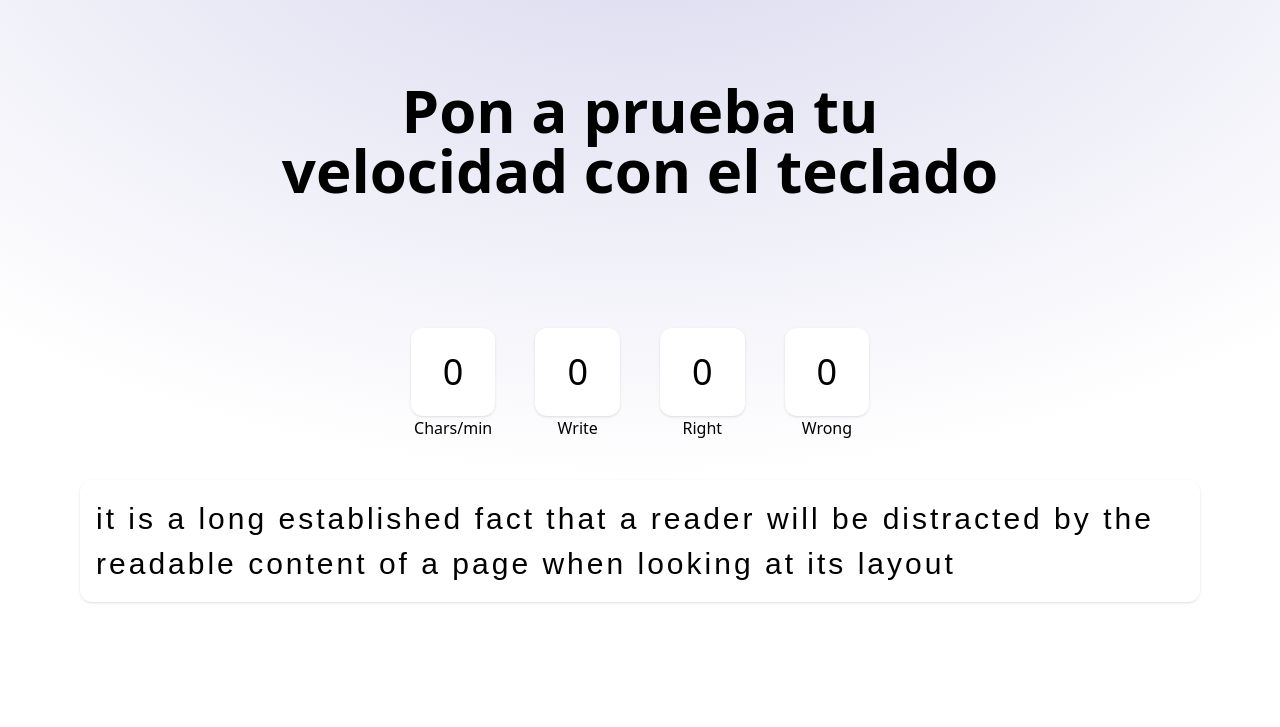
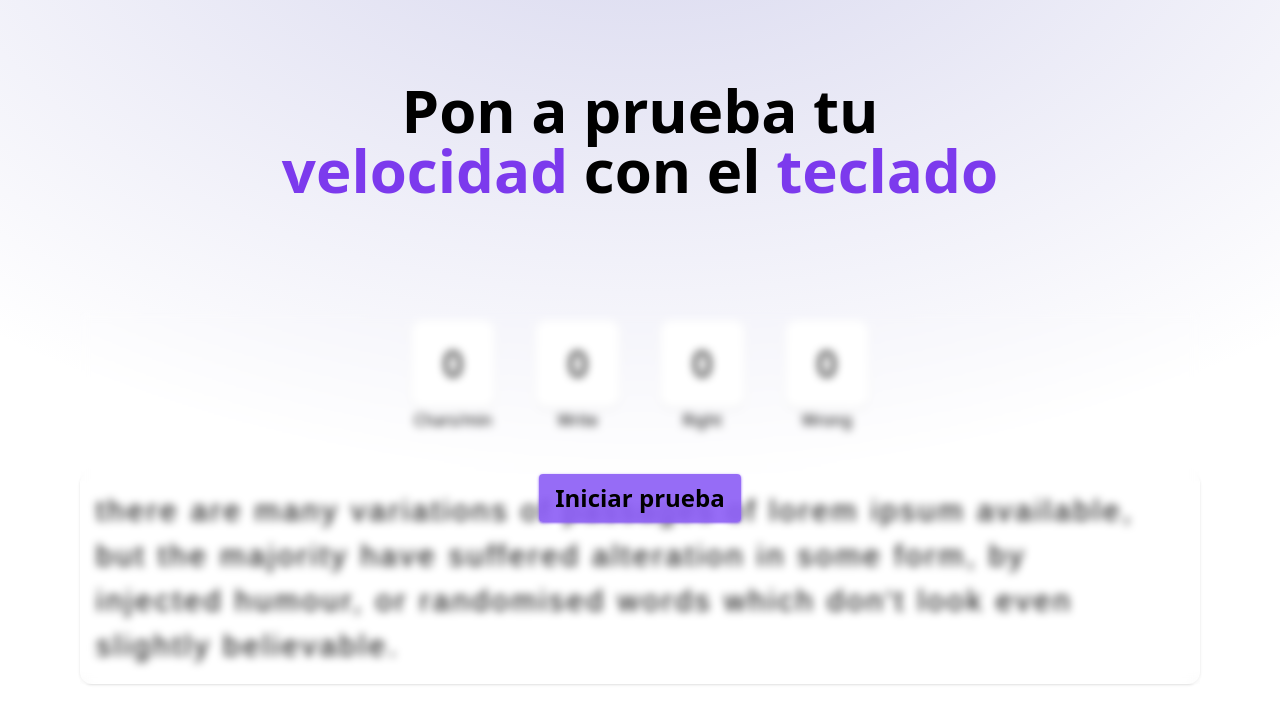
Before and after one commit to diazdavid-info/my-tools, an Astro site in the folder apps/typing/: page / in a window 1280 px wide. Built offline with nearby package versions, Linux system fonts and the light colour scheme; Astro itself is replaced by a stand-in of ours.

Commit message:
add colors, refactor and new text

```diff
--- a/apps/typing/src/pages/index.astro
+++ b/apps/typing/src/pages/index.astro
@@ -4,9 +4,10 @@ import Layout from '../layouts/Layout.astro';
 
 <Layout title="Pon a prueba tu velocidad con el teclado">
 	<main class="pt-20 p-4">
-		<h1 class="max-w-[1120px] mx-auto text-6xl font-bold text-balance text-center">Pon a prueba tu velocidad con el teclado</h1>
-		<section class="max-w-[1120px] mx-auto mt-32">
-			<header class="flex flex-wrap justify-center gap-10 mb-10">
+		<h1 class="max-w-[1120px] mx-auto text-6xl font-bold text-balance text-center">
+			Pon a prueba tu <span class="text-violet-600">velocidad</span> con el <span class="text-violet-600">teclado</span></h1>
+		<section class="relative max-w-[1120px] mx-auto mt-28">
+			<header class="flex flex-wrap justify-center gap-10 mb-10 pt-2">
 				<div class="flex flex-col items-center">
 					<p id="counter-characters-minute" class="rounded-xl bg-white text-4xl py-6 px-8 shadow shadow-black/10">0</p>
 					<p class="font-extralight">Chars/min</p>
@@ -26,8 +27,11 @@ import Layout from '../layouts/Layout.astro';
 			</header>
 			<div class="bg-white rounded-xl p-4 shadow shadow-black/10">
 				<p id="read-text" class="text-3xl font-open-sans tracking-widest leading-normal text-pretty lowercase font-medium">
-					It is a long established fact that a reader will be distracted by the readable content of a page when looking at its layout
+					There are many variations of passages of Lorem Ipsum available, but the majority have suffered alteration in some form, by injected humour, or randomised words which don't look even slightly believable.
 				</p>
+			</div>
+			<div id="blur-layer" class="absolute inset-0 w-full h-full flex justify-center items-center backdrop-blur-sm">
+				<button id="initial-test" class="bg-violet-500/90 text-2xl px-4 py-2 rounded shadow shadow-violet-500/90 hover:scale-105 transition text-black font-semibold">Iniciar prueba</button>
 			</div>
 		</section>
 	</main>
@@ -42,14 +46,18 @@ import Layout from '../layouts/Layout.astro';
 	let rightCharacters = 0
 	let wrongCharacters = 0
 	let charactersMinute = 0
-	const txt = 'It is a long established fact that a reader will be distracted by the readable content of a page when looking at its layout'.toLowerCase()
+	const buttonInitialTest = document.getElementById('initial-test') as HTMLElement
+	buttonInitialTest.addEventListener('click', runTest)
 
+	const txt = 'There are many variations of passages of Lorem Ipsum available, but the majority have suffered alteration in some form, by injected humour, or randomised words which don\'t look even slightly believable.'.toLowerCase()
 	const spanElements = Array.from(txt).map((character) => {
 		const element = document.createElement('span')
 		element.innerText = character
 		return element
 	})
 
+	function runTest(): void {
+		const blurLayer = document.getElementById('blur-layer') as HTMLElement
 		const inputText = document.getElementById('input-text') as HTMLElement
 		const readText = document.getElementById('read-text') as HTMLElement
 		const counterCharactersMinute = document.getElementById('counter-characters-minute') as HTMLElement
@@ -59,8 +67,8 @@ import Layout from '../layouts/Layout.astro';
 
 		readText.innerHTML = ''
 		readText.append(...spanElements)
-
 		inputText.focus()
+		blurLayer.style.display = 'none'
 
 		inputText.addEventListener('keyup', (event) => {
 			if(startWithWrongCharacter(event.key)) return
@@ -69,7 +77,7 @@ import Layout from '../layouts/Layout.astro';
 
 			if (isRightTyping(event.key)) {
 				spanElements[countCharacters].classList.remove('bg-red-500')
-			spanElements[countCharacters].classList.add('text-green-400')
+				spanElements[countCharacters].classList.add('text-violet-600')
 				rightCharacters += 1
 				countCharacters += 1
 				charactersMinute = Math.round(60000 * rightCharacters / (new Date().valueOf() - startCurrentTime))
@@ -86,7 +94,8 @@ import Layout from '../layouts/Layout.astro';
 
 				counterWrongCharacters.innerText = wrongCharacters.toString()
 			}
-	});
+		})
+	}
 
 	function isFirstCharacter(): boolean {
 		return countCharacters === 0
@@ -97,6 +106,7 @@ import Layout from '../layouts/Layout.astro';
 	}
 
 	function isRightTyping(key: string): boolean {
+		console.log({key, letter: spanElements[countCharacters].innerText})
 		return key === spanElements[countCharacters].innerText
 	}
 
```
Lines whose indentation alone changed are shown as unchanged.
